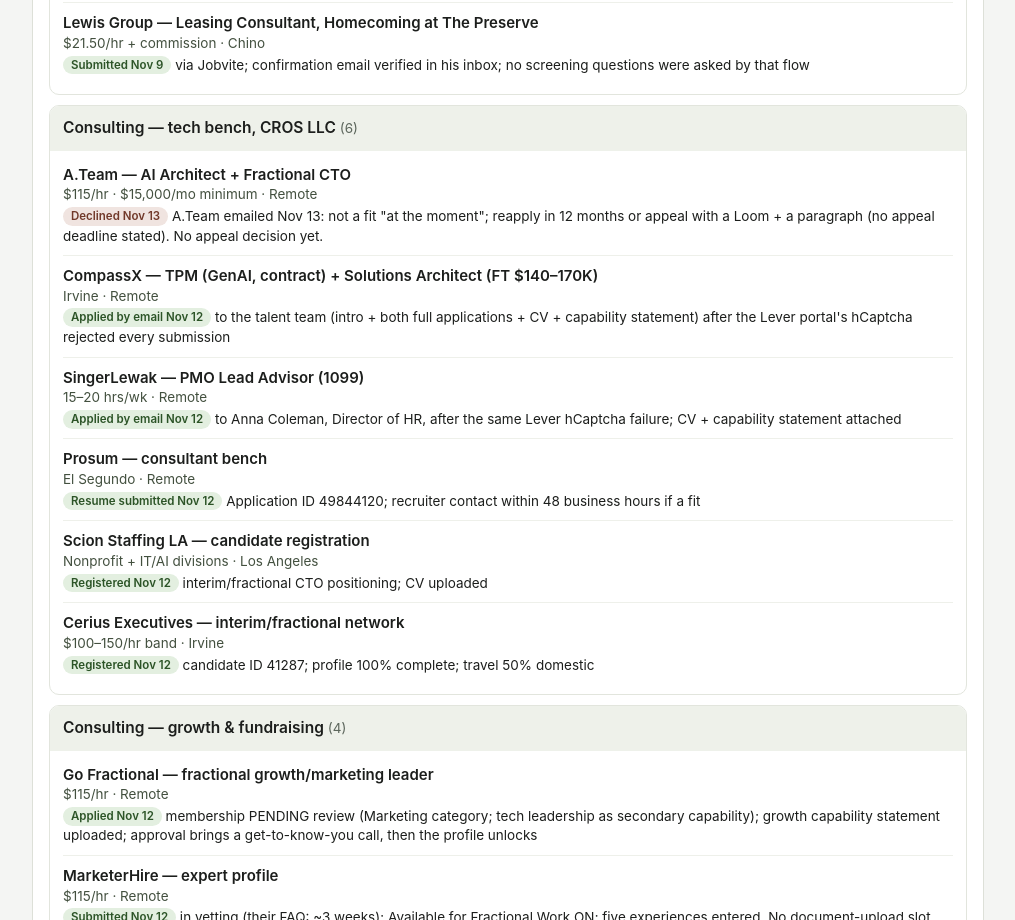
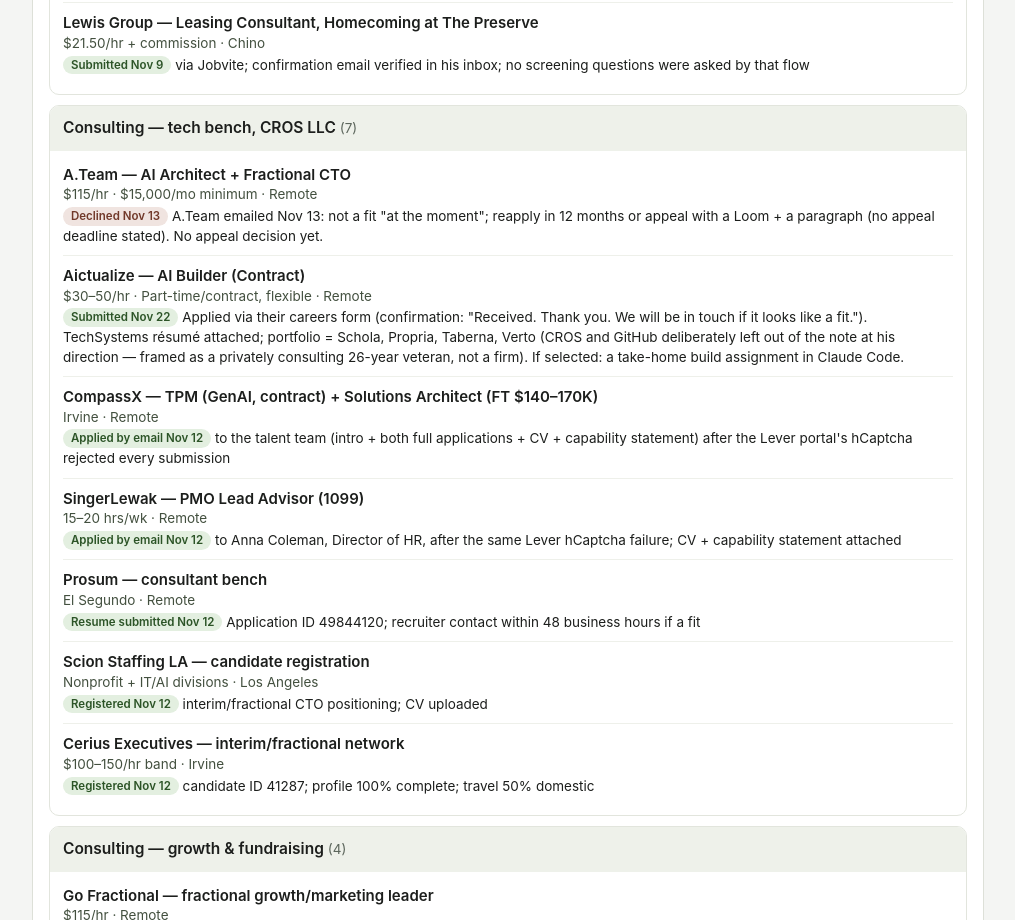
Before and after one commit to jeromydarling/ca-move, a plain HTML site: page index.html in a window 1280 px wide. Shown: the part 6300-7220 px from the top of the page, without its empty margins (132-1147 px from the left). Drawn offline with nearby package versions, Linux system fonts and the light colour scheme.

Commit message:
Add Aictualize AI Builder (Contract) application, submitted Nov 22

```diff
--- a/index.html
+++ b/index.html
@@ -179,9 +179,10 @@
   </details>
 
   <details class="group" open>
-    <summary>Consulting — tech bench, CROS LLC <span class="n">(6)</span></summary>
+    <summary>Consulting — tech bench, CROS LLC <span class="n">(7)</span></summary>
     <div class="rows">
       <div class="row"><div class="t">A.Team — AI Architect + Fractional CTO</div><div class="meta">$115/hr · $15,000/mo minimum · Remote</div><div class="status"><span class="pill closed">Declined Nov 13</span> A.Team emailed Nov 13: not a fit "at the moment"; reapply in 12 months or appeal with a Loom + a paragraph (no appeal deadline stated). No appeal decision yet.</div></div>
+      <div class="row"><div class="t">Aictualize — AI Builder (Contract)</div><div class="meta">$30–50/hr · Part-time/contract, flexible · Remote</div><div class="status"><span class="pill sent">Submitted Nov 22</span> Applied via their careers form (confirmation: "Received. Thank you. We will be in touch if it looks like a fit."). TechSystems résumé attached; portfolio = Schola, Propria, Taberna, Verto (CROS and GitHub deliberately left out of the note at his direction — framed as a privately consulting 26-year veteran, not a firm). If selected: a take-home build assignment in Claude Code.</div></div>
       <div class="row"><div class="t">CompassX — TPM (GenAI, contract) + Solutions Architect (FT $140–170K)</div><div class="meta">Irvine · Remote</div><div class="status"><span class="pill sent">Applied by email Nov 12</span> to the talent team (intro + both full applications + CV + capability statement) after the Lever portal's hCaptcha rejected every submission</div></div>
       <div class="row"><div class="t">SingerLewak — PMO Lead Advisor (1099)</div><div class="meta">15–20 hrs/wk · Remote</div><div class="status"><span class="pill sent">Applied by email Nov 12</span> to Anna Coleman, Director of HR, after the same Lever hCaptcha failure; CV + capability statement attached</div></div>
       <div class="row"><div class="t">Prosum — consultant bench</div><div class="meta">El Segundo · Remote</div><div class="status"><span class="pill sent">Resume submitted Nov 12</span> Application ID 49844120; recruiter contact within 48 business hours if a fit</div></div>
```
